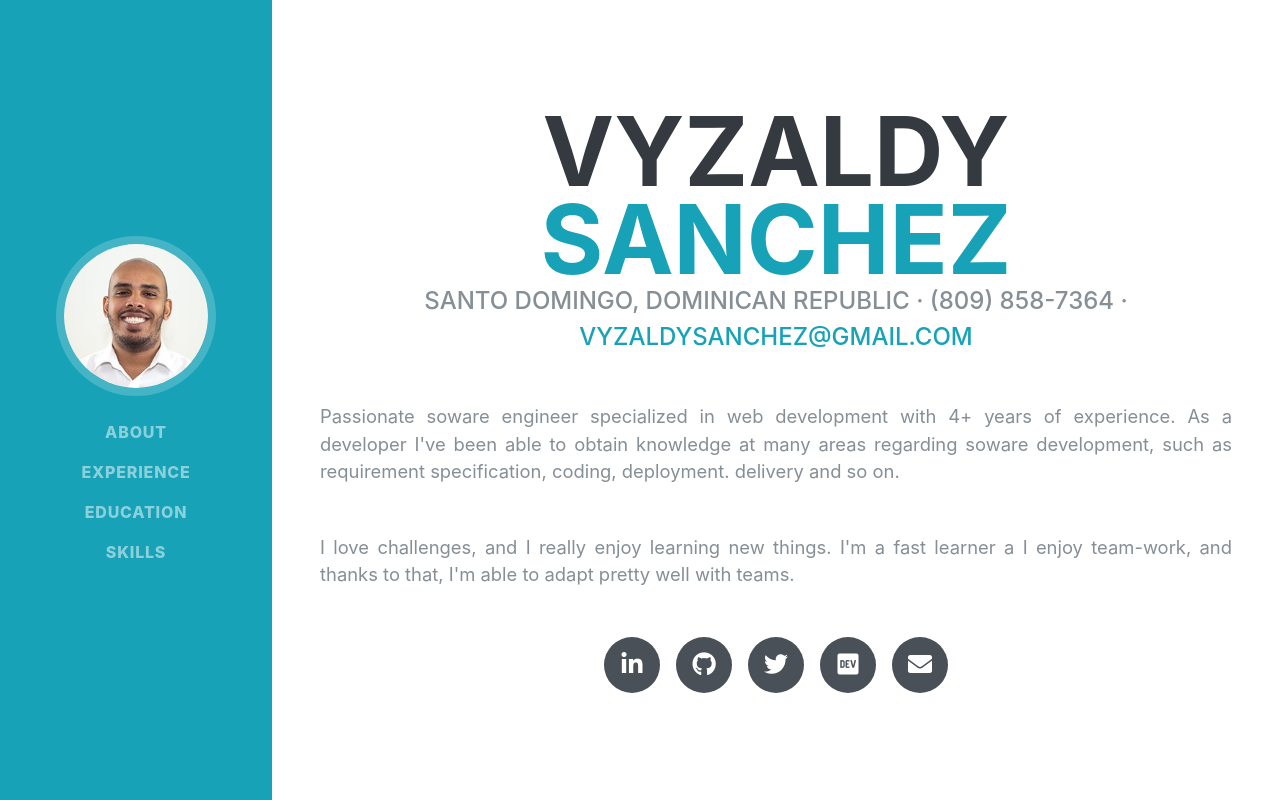
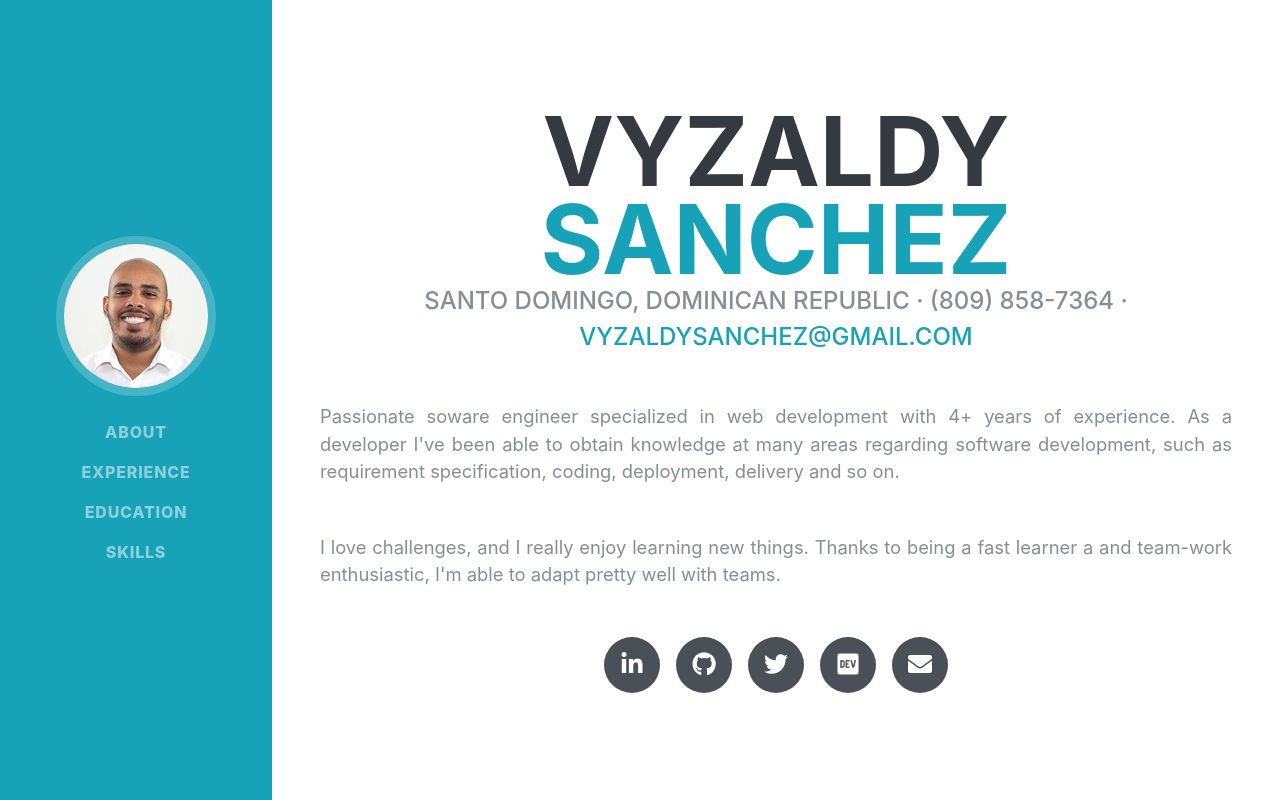
Before and after one commit to vyzaldysanchez/vyzaldysanchez.github.io, a Vue app: page / in a window 1280 px wide. Shown: the top 800 px of the page. Built offline with nearby package versions, Linux system fonts and the light colour scheme; a web font is replaced by a local one.

Commit message:
Fixes typos

```diff
--- a/src/components/Presentation.vue
+++ b/src/components/Presentation.vue
@@ -13,12 +13,11 @@
 
       <p class="lead mb-5">
         Passionate soware engineer specialized in web development with 4+ years of experience. As a
-        developer I've been able to obtain knowledge at many areas regarding soware development,
-        such as requirement specification, coding, deployment. delivery and so on.
+        developer I've been able to obtain knowledge at many areas regarding software development,
+        such as requirement specification, coding, deployment, delivery and so on.
       </p>
       <p class="lead mb-5">
-        I love challenges, and I really enjoy learning new things. I'm a fast learner a I enjoy team-work,
-        and thanks to that, I'm able to adapt pretty well with teams.
+        I love challenges, and I really enjoy learning new things. Thanks to being a fast learner a and team-work enthusiastic, I'm able to adapt pretty well with teams.
       </p>
 
       <div class="social-icons">
```
